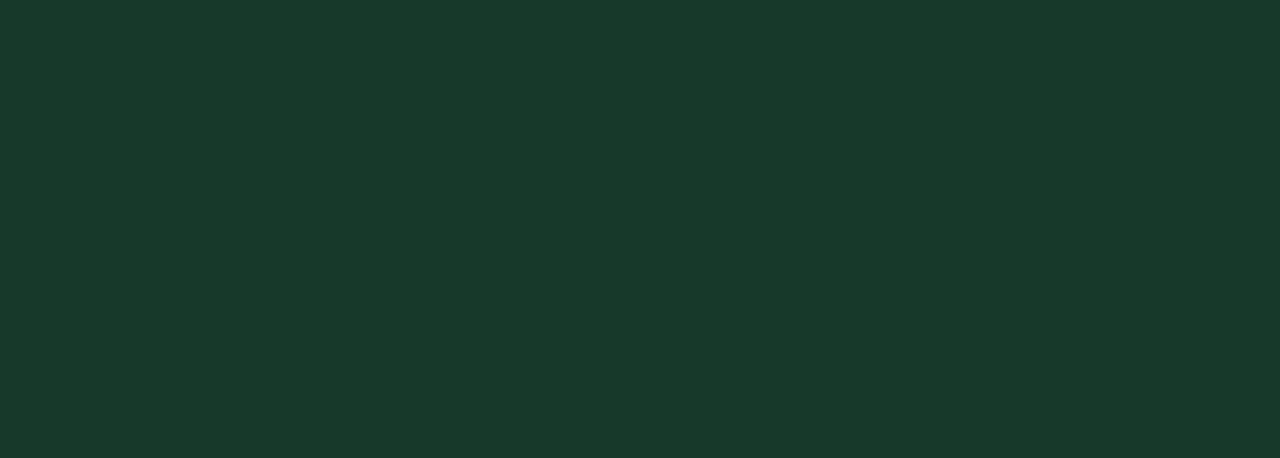
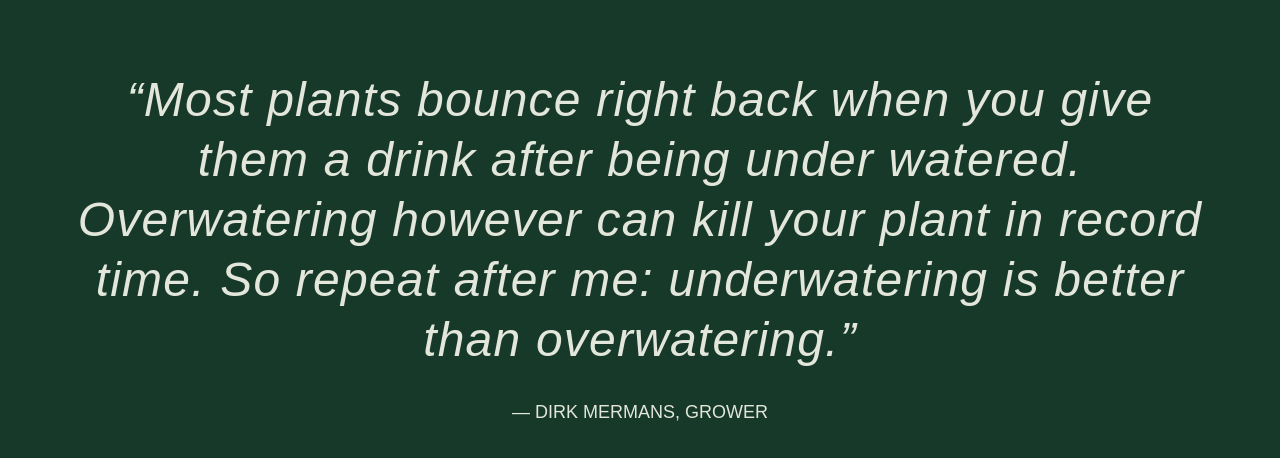
Before and after one commit to GabrielePre11/pean-stack-plantia, an Angular app in the folder frontend/: page / in a window 1280 px wide. Shown: the part 1246-1704 px from the top of the page. Before the commit the page ends 1156 px from the top, so only its background shows below. Built offline with nearby package versions, Linux system fonts and the light colour scheme; no server answers; a web font is replaced by a local one.

Commit message:
Added Home Quote Section

```diff
--- a/frontend/src/app/features/home/components/home-plants/home-plants.html
+++ b/frontend/src/app/features/home/components/home-plants/home-plants.html
@@ -1,5 +1,5 @@
 <section
-  class="relative grid grid-cols-1 pt-16 bg-text overflow-x-clip"
+  class="relative grid grid-cols-1 py-16 bg-text overflow-x-clip"
   aria-label="Home Plants Section"
 >
   <app-container>
@@ -36,7 +36,7 @@
 
   <!--============== Slider Arrows ==============-->
   <div
-    class="absolute flex xl:hidden items-center justify-between top-[60%] -translate-y-[60%] w-full px-1.5"
+    class="absolute flex xl:hidden items-center justify-between top-[65%] -translate-y-[65%] w-full px-1.5"
   >
     <button
       class="slider-arrow"
--- /dev/null
+++ b/frontend/src/app/features/home/components/home-quote/home-quote.html
@@ -0,0 +1,18 @@
+<section
+  class="py-16 lg:py-20 xl:py-24 bg-bg text-text"
+  aria-label="Home Quote Section"
+>
+  <app-container
+    className="flex flex-col gap-3 sm:gap-5 lg:gap-7 items-center text-center"
+  >
+    <blockquote
+      class="tracking-wide italic sm:text-xl lg:text-2xl xl:text-5xl max-w-lg lg:max-w-3xl xl:max-w-6xl leading-tight"
+    >
+      “Most plants bounce right back when you give them a drink after being
+      under watered. Overwatering however can kill your plant in record time. So
+      repeat after me: underwatering is better than overwatering.”
+    </blockquote>
+
+    <small class="sm:text-lg uppercase">— Dirk Mermans, Grower</small>
+  </app-container>
+</section>
--- a/frontend/src/app/features/home/home.html
+++ b/frontend/src/app/features/home/home.html
@@ -3,3 +3,6 @@
 
 <!--============== Home Plants Section ==============-->
 <app-home-plants />
+
+<!--============== Home Quote Section ==============-->
+<app-home-quote />
--- a/frontend/src/app/features/home/home.ts
+++ b/frontend/src/app/features/home/home.ts
@@ -1,10 +1,11 @@
 import { Component } from '@angular/core';
 import { HeroSection } from '@/app/features/home/components/hero-section/hero-section';
 import { HomePlants } from '@/app/features/home/components/home-plants/home-plants';
+import { HomeQuote } from './components/home-quote/home-quote';
 
 @Component({
   selector: 'app-home',
-  imports: [HeroSection, HomePlants],
+  imports: [HeroSection, HomePlants, HomeQuote],
   templateUrl: './home.html',
   styleUrl: './home.css',
 })
--- a/frontend/src/app/services/plant.service.ts
+++ b/frontend/src/app/services/plant.service.ts
@@ -11,7 +11,6 @@ export class PlantService {
   constructor(private httpClient: HttpClient) {}
 
   /**
-   * TODO: Type the responses
    * TODO: Add filters on getPlants() method
    * TODO: Create Dashboard Functions
    */
```
Also changed, not shown: frontend/src/app/features/home/components/home-quote/home-quote.ts (added, +10 -0 lines), frontend/src/app/features/home/components/home-quote/home-quote.css (added).
